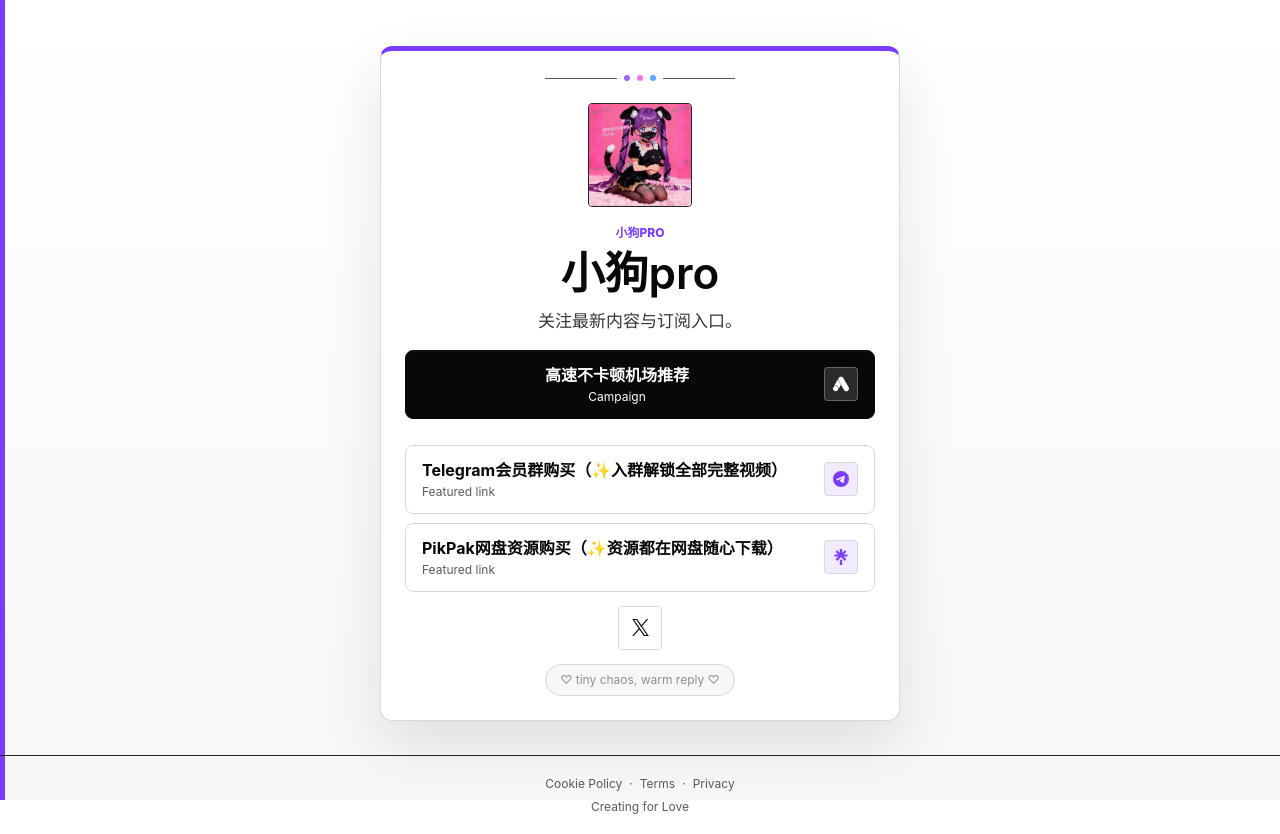
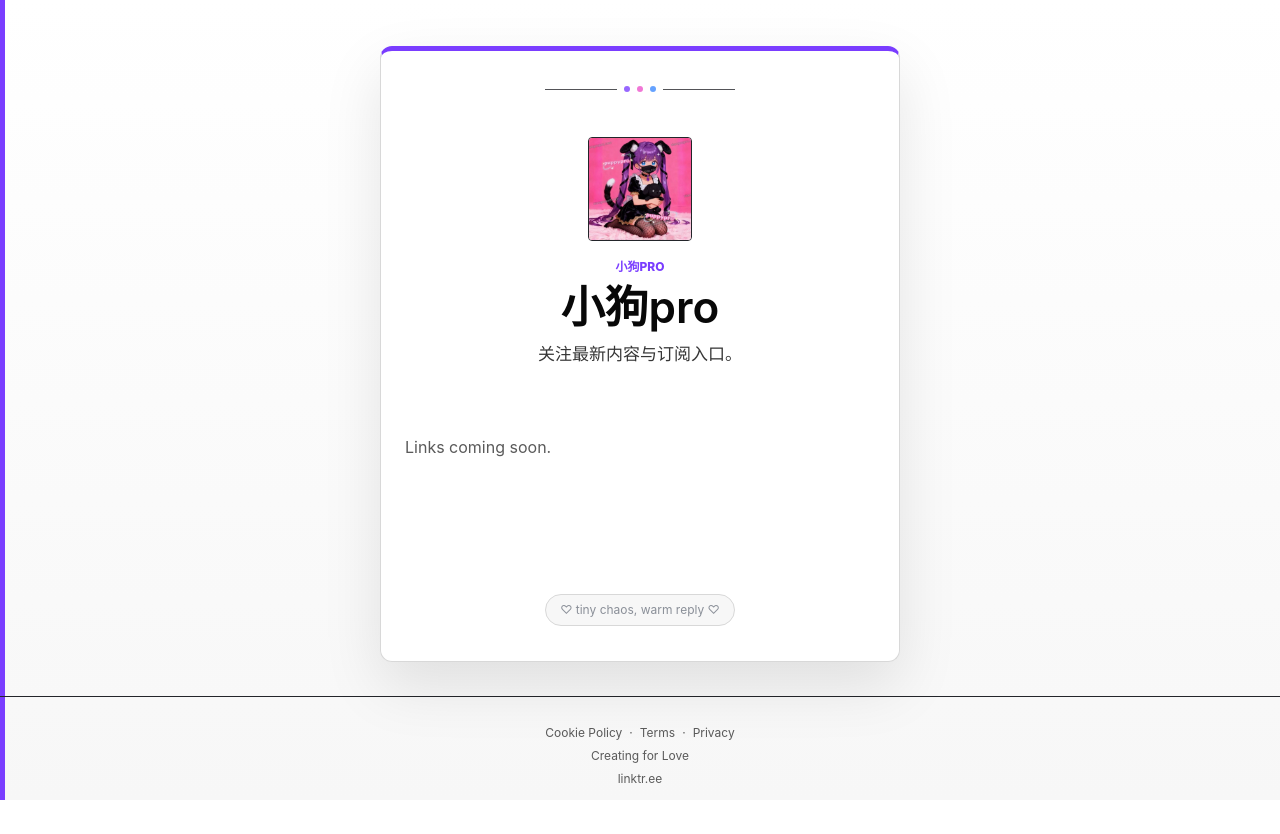
Before and after one commit to 0xPOPO/proxiaogou-com, a plain HTML site: page index.html in a window 1280 px wide. After the commit the page ends 806 px from the top, so only its background shows below. Drawn offline with Linux system fonts and the light colour scheme.

Commit message:
更新 小狗pro 生成站点源码

```diff
--- a/index.html
+++ b/index.html
@@ -5,17 +5,28 @@
     <meta name="viewport" content="width=device-width, initial-scale=1">
     <title>小狗pro - ProXiaoGou.Com</title>
     <meta name="description" content="关注最新内容与订阅入口。">
+    <meta name="keywords" content="小狗pro, ProXiaoGou.Com, about.proxiaogou.com, 小狗pro主页, 小狗pro链接, 小狗pro落地页">
+    <meta name="author" content="小狗pro">
+    <meta name="robots" content="index,follow">
     <link rel="canonical" href="https://about.proxiaogou.com/">
-
     <meta property="og:title" content="小狗pro - ProXiaoGou.Com">
     <meta property="og:description" content="关注最新内容与订阅入口。">
     <meta property="og:url" content="https://about.proxiaogou.com/">
     <meta property="og:type" content="profile">
+    <meta property="og:site_name" content="小狗pro">
+    <meta property="og:locale" content="zh_CN">
+    <meta property="og:image" content="https://about.proxiaogou.com/assets/avatar.jpg">
+    <meta property="og:image:alt" content="小狗pro">
+    <meta name="twitter:card" content="summary_large_image">
+    <meta name="twitter:title" content="小狗pro - ProXiaoGou.Com">
+    <meta name="twitter:description" content="关注最新内容与订阅入口。">
+    <meta name="twitter:image" content="https://about.proxiaogou.com/assets/avatar.jpg">
     <link rel="stylesheet" href="./styles.css">
+    <script type="application/ld+json">{"@context":"https://schema.org","@graph":[{"@id":"https://about.proxiaogou.com/#website","@type":"WebSite","description":"关注最新内容与订阅入口。","inLanguage":"zh-CN","name":"小狗pro","url":"https://about.proxiaogou.com/"},{"@id":"https://about.proxiaogou.com/#profile","@type":"ProfilePage","about":{"@id":"https://about.proxiaogou.com/#person"},"description":"关注最新内容与订阅入口。","headline":"小狗pro - ProXiaoGou.Com","inLanguage":"zh-CN","name":"小狗pro - ProXiaoGou.Com","url":"https://about.proxiaogou.com/"},{"@id":"https://about.proxiaogou.com/#person","@type":"Person","description":"关注最新内容与订阅入口。","mainEntityOfPage":"https://about.proxiaogou.com/","name":"小狗pro","url":"https://about.proxiaogou.com/","image":"https://about.proxiaogou.com/assets/avatar.jpg"}]}</script>
     <script defer src="https://analytics.nu11.me/script.js" data-website-id="51095b40-bf24-49bf-8942-85ae6a48b85b"></script>
   </head>
   <body class="template-personal-brand-builder-spectrum" data-site-id="site-proxiaogou-com" data-template="personal-brand-builder-spectrum@0.1.0">
-
+    <div data-dynamic-slot="top_banner"></div>
     <main class="page-shell linktree-frame" data-layout="linktree-profile" data-skin="builder-spectrum">
     <section class="profile-card" aria-label="小狗pro profile">
       <div class="template-chip" aria-hidden="true">
@@ -31,41 +42,18 @@
       <p class="bio">关注最新内容与订阅入口。</p>
     </div>
 
-    <a class="link-button campaign-button bio-button" href="https://getsapp.net/RAXcnP" data-blm-campaign-click="creative-campaign-hi-vpn-bio-button" rel="noreferrer" target="_blank" data-umami-event="campaign:高速不卡顿机场推荐" data-umami-event-campaign-id="creative-campaign-hi-vpn-bio-button">
-    <span class="link-button-copy">
-      <strong>高速不卡顿机场推荐</strong>
-      <small>Campaign</small>
-    </span>
-    <span class="link-button-icon" aria-hidden="true"><svg class="brand-icon" viewBox="0 0 24 24" aria-hidden="true" focusable="false"><path fill="currentColor" d="M3.9998 22.9291C1.7908 22.9291 0 21.1383 0 18.9293s1.7908-3.9998 3.9998-3.9998 3.9998 1.7908 3.9998 3.9998-1.7908 3.9998-3.9998 3.9998zm19.4643-6.0004L15.4632 3.072C14.3586 1.1587 11.9121.5028 9.9988 1.6074S7.4295 5.1585 8.5341 7.0718l8.0009 13.8567c1.1046 1.9133 3.5511 2.5679 5.4644 1.4646 1.9134-1.1046 2.568-3.5511 1.4647-5.4644zM7.5137 4.8438L1.5645 15.1484A4.5 4.5 0 0 1 4 14.4297c2.5597-.0075 4.6248 2.1585 4.4941 4.7148l3.2168-5.5723-3.6094-6.25c-.4499-.7793-.6322-1.6394-.5878-2.4784z"></path></svg></span>
-  </a>
+    <div data-dynamic-slot="bio_button"></div>
   </header>
-      <section class="links" aria-label="小狗pro links">
-
-    <a class="link-button link-kind-button" data-blm-link-id="link-site-proxiaogou-com-2d876618-0899-802b-8a95-fccb38e108d5-conversion" href="https://t.me/BieLaoZaiBot?start=D0ZK2PZMcooHR" rel="noreferrer" target="_blank" data-umami-event="link:Telegram会员群购买（✨入群解锁全部完整视频）" data-umami-event-link-id="link-site-proxiaogou-com-2d876618-0899-802b-8a95-fccb38e108d5-conversion">
-    <span class="link-button-copy">
-      <strong>Telegram会员群购买（✨入群解锁全部完整视频）</strong>
-      <small>Featured link</small>
-    </span>
-    <span class="link-button-icon" aria-hidden="true"><svg class="brand-icon" viewBox="0 0 24 24" aria-hidden="true" focusable="false"><path fill="currentColor" d="M11.944 0A12 12 0 0 0 0 12a12 12 0 0 0 12 12 12 12 0 0 0 12-12A12 12 0 0 0 12 0a12 12 0 0 0-.056 0zm4.962 7.224c.1-.002.321.023.465.14a.506.506 0 0 1 .171.325c.016.093.036.306.02.472-.18 1.898-.962 6.502-1.36 8.627-.168.9-.499 1.201-.82 1.23-.696.065-1.225-.46-1.9-.902-1.056-.693-1.653-1.124-2.678-1.8-1.185-.78-.417-1.21.258-1.91.177-.184 3.247-2.977 3.307-3.23.007-.032.014-.15-.056-.212s-.174-.041-.249-.024c-.106.024-1.793 1.14-5.061 3.345-.48.33-.913.49-1.302.48-.428-.008-1.252-.241-1.865-.44-.752-.245-1.349-.374-1.297-.789.027-.216.325-.437.893-.663 3.498-1.524 5.83-2.529 6.998-3.014 3.332-1.386 4.025-1.627 4.476-1.635z"></path></svg></span>
-  </a><a class="link-button link-kind-button" data-blm-link-id="link-site-proxiaogou-com-2d876618-0899-802b-8a95-fccb38e108d5-purchase" href="https://www.sexiaozu.com/products/proxiaogou" rel="noreferrer" target="_blank" data-umami-event="link:PikPak网盘资源购买（✨资源都在网盘随心下载）" data-umami-event-link-id="link-site-proxiaogou-com-2d876618-0899-802b-8a95-fccb38e108d5-purchase">
-    <span class="link-button-copy">
-      <strong>PikPak网盘资源购买（✨资源都在网盘随心下载）</strong>
-      <small>Featured link</small>
-    </span>
-    <span class="link-button-icon" aria-hidden="true"><svg class="brand-icon" viewBox="0 0 24 24" aria-hidden="true" focusable="false"><path fill="currentColor" d="m13.73635 5.85251 4.00467-4.11665 2.3248 2.3808-4.20064 4.00466h5.9085v3.30473h-5.9365l4.22865 4.10766-2.3248 2.3338L12.0005 12.099l-5.74052 5.76852-2.3248-2.3248 4.22864-4.10766h-5.9375V8.12132h5.9085L3.93417 4.11666l2.3248-2.3808 4.00468 4.11665V0h3.4727zm-3.4727 10.30614h3.4727V24h-3.4727z"></path></svg></span>
-  </a>
+      <section class="links" data-dynamic-slot="links" aria-label="小狗pro links">
+    <p class="empty" data-dynamic-empty="links">Links coming soon.</p>
   </section>
-      <nav class="social-strip" aria-label="小狗pro social links">
-    <a class="social-icon" data-social-confirm="3" data-social-label="X / Twitter" data-blm-link-id="link-site-proxiaogou-com-2d876618-0899-802b-8a95-fccb38e108d5-twitter" href="https://x.com/ProXiaogou" rel="noreferrer" target="_blank" aria-label="X / Twitter" data-umami-event="social:X / Twitter" data-umami-event-link-id="link-site-proxiaogou-com-2d876618-0899-802b-8a95-fccb38e108d5-twitter">
-    <span aria-hidden="true"><svg class="brand-icon" viewBox="0 0 24 24" aria-hidden="true" focusable="false"><path fill="currentColor" d="M14.234 10.162 22.977 0h-2.072l-7.591 8.824L7.251 0H.258l9.168 13.343L.258 24H2.33l8.016-9.318L16.749 24h6.993zm-2.837 3.299-.929-1.329L3.076 1.56h3.182l5.965 8.532.929 1.329 7.754 11.09h-3.182z"></path></svg></span>
-  </a>
-  </nav>
-
+      <nav class="social-strip" data-dynamic-slot="social" aria-label="小狗pro social links" hidden></nav>
+      <section class="extra-actions" data-dynamic-slot="extra_actions" aria-label="Extra actions" hidden></section>
       <p class="profile-meta"><span>♡ tiny chaos, warm reply ♡</span></p>
     </section>
   </main>
     <footer>
-
+      <div data-dynamic-slot="footer_copy"></div>
       <nav class="footer-links" aria-label="Legal links">
         <a href="#">Cookie Policy</a>
         <span aria-hidden="true">·</span>
@@ -74,6 +62,7 @@
         <a href="#">Privacy</a>
       </nav>
       <p class="footer-love">Creating for Love</p>
+      <a class="cta-primary" id="footer-cta" href="https://linktr.ee" target="_blank" rel="noopener">linktr.ee</a>
     </footer>
     <script>
 (function () {
@@ -125,6 +114,7 @@
   }, true);
 }());
 </script>
+    <script defer src="./site-runtime.js"></script>
     <script defer src="https://kol-js.pages.dev/loader.js" data-blm-public-js-loader="1"></script>
   </body>
 </html>
```
